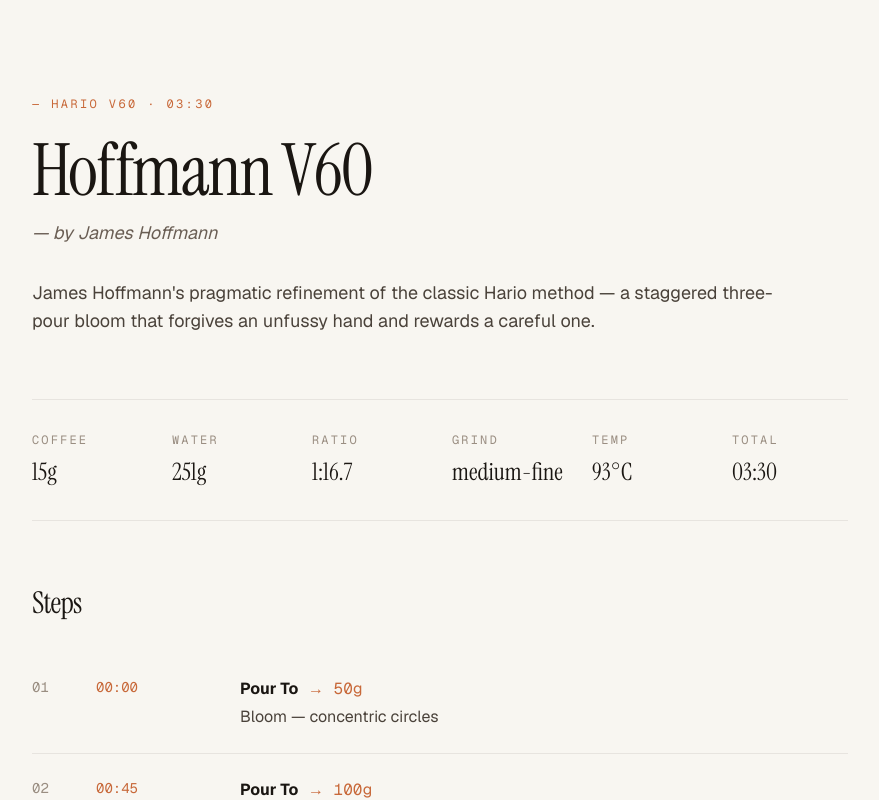
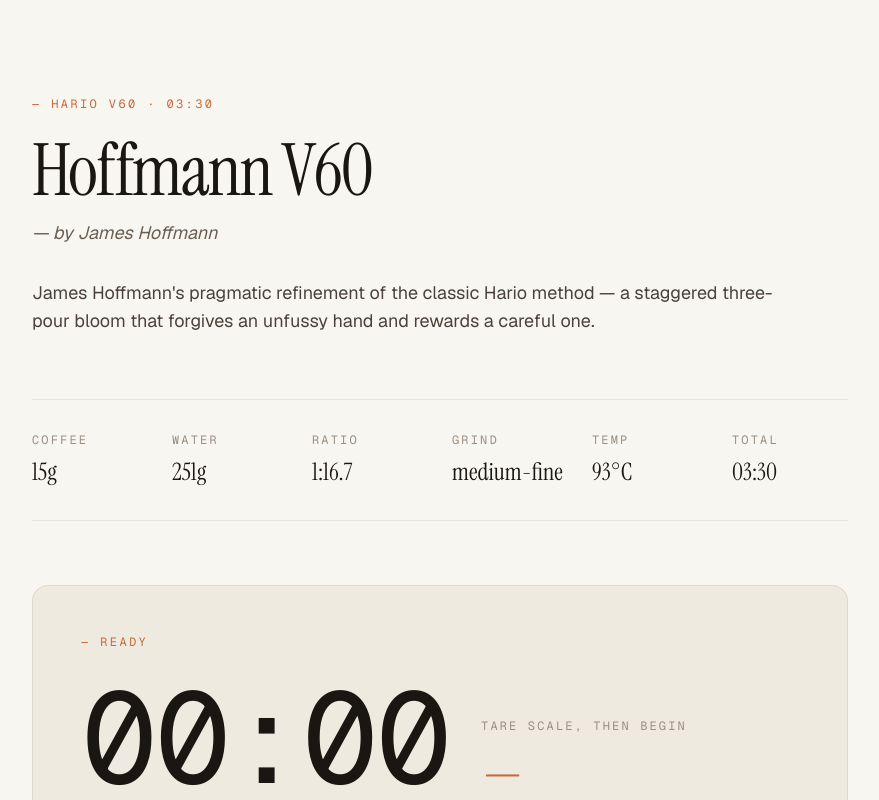
Before and after one commit to pixdyne/bloom-timer, a Next.js app: page /recipes/hoffmann-v60 in a window 1280 px wide. Shown: the top 800 px of the page, without its empty margins (200-1079 px from the left). Built offline with nearby package versions, Linux system fonts and the light colour scheme.

Commit message:
feat: wire BrewTimer into recipe detail page

```diff
--- a/src/app/recipes/[slug]/page.tsx
+++ b/src/app/recipes/[slug]/page.tsx
@@ -2,6 +2,7 @@
 import { recipes, recipeBySlug } from '@/data/recipes';
 import { brewerBySlug } from '@/data/brewers';
 import { formatMMSS } from '@/lib/time';
+import { BrewTimer } from '@/components/BrewTimer';
 
 export function generateStaticParams() {
   return recipes.map((r) => ({ slug: r.slug }));
@@ -46,7 +47,7 @@
         <Spec label="Total" value={formatMMSS(r.totalTimeSec)} />
       </section>
 
-      {/* TIMER INSERTED HERE in Task 25 */}
+      <BrewTimer recipe={r} />
 
       <section className="mt-16">
         <h2 className="font-display text-3xl tracking-tight">Steps</h2>
```
